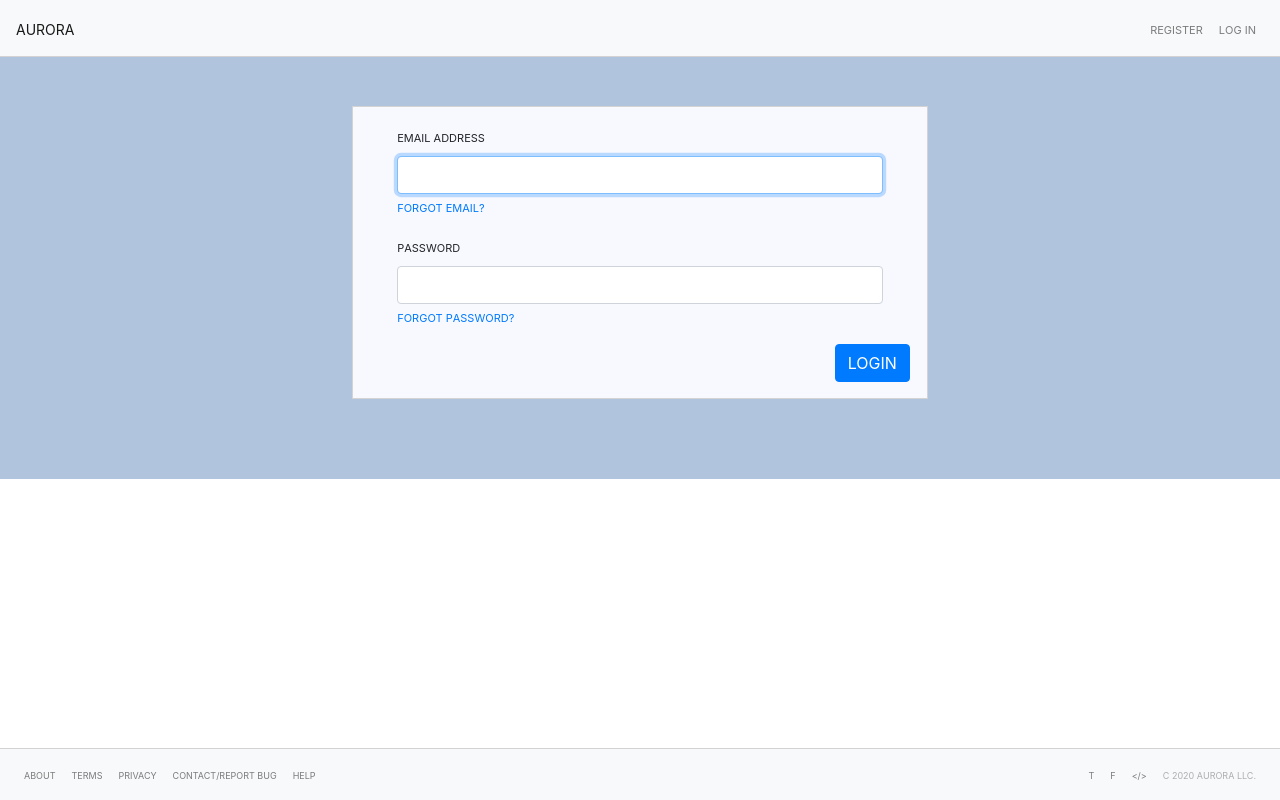
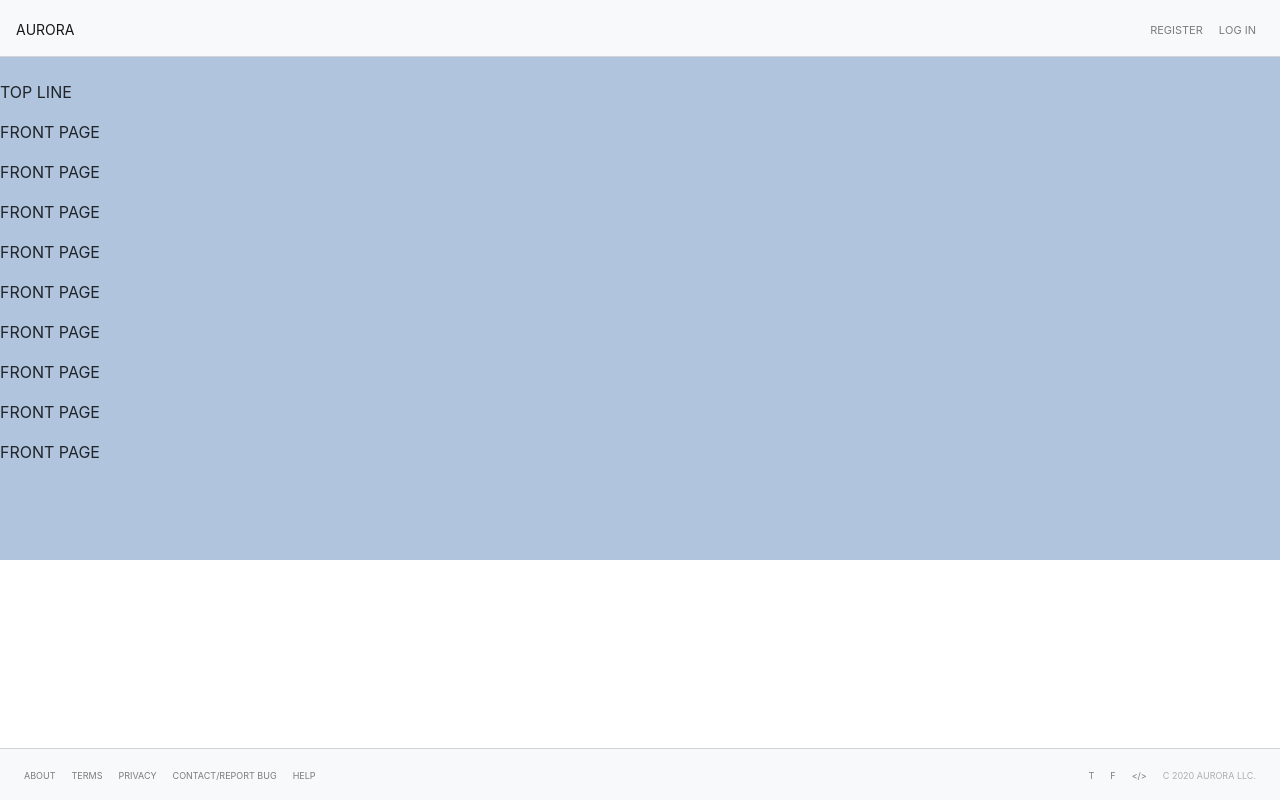
Before and after one commit to eritter688/aurora.frontend, a React (Create React App) app: page / in a window 1280 px wide. Built offline with nearby package versions, Linux system fonts and the light colour scheme.

Commit message:
basic router!

```diff
--- a/package.json
+++ b/package.json
@@ -16,6 +16,7 @@
     "react-bootstrap": "^1.0.1",
     "react-dom": "^16.13.1",
     "react-redux": "^7.2.0",
+    "react-router-dom": "^5.2.0",
     "react-scripts": "3.4.1",
     "redux-devtools-extension": "^2.13.8"
   },
--- a/src/App.js
+++ b/src/App.js
@@ -2,9 +2,8 @@ import React, {Component} from 'react';
 import './App.css';
 import 'bootstrap/dist/css/bootstrap.min.css';
 import AuroraNavBar from "./components/navbar/NavBar";
-import LoginContainer from "./pages/login";
 import AuroraFooter from "./components/footer/footer";
-
+import Router from "./router/router";
 
 class App extends Component {
 
@@ -29,7 +28,7 @@ class App extends Component {
                     <AuroraNavBar/>
                 </header>
                 <body style={bodyStyle}>
-                <LoginContainer/>
+                {Router()}
                 </body>
                 <footer className="App-footer">
                     <AuroraFooter/>
--- a/src/components/navbar/NavBar.js
+++ b/src/components/navbar/NavBar.js
@@ -44,7 +44,7 @@ export default function AuroraNavBar() {
                     <Nav.Link href={""}>Register</Nav.Link>
                 </Nav.Item>
                 <Nav.Item>
-                    <Nav.Link href={""}>Log In</Nav.Link>
+                    <Nav.Link href={"/login"}>Log In</Nav.Link>
                 </Nav.Item>
             </Nav>
         );
--- a/src/index.js
+++ b/src/index.js
@@ -3,16 +3,19 @@ import ReactDOM from 'react-dom';
 import './index.css';
 import App from './App';
 import store from './app/store';
-import { Provider } from 'react-redux';
+import {Provider} from 'react-redux';
 import * as serviceWorker from './serviceWorker';
+import {BrowserRouter} from "react-router-dom";
 
 ReactDOM.render(
-  <React.StrictMode>
-    <Provider store={store}>
-      <App />
-    </Provider>
-  </React.StrictMode>,
-  document.getElementById('root')
+    <React.StrictMode>
+        <Provider store={store}>
+            <BrowserRouter>
+                <App/>
+            </BrowserRouter>
+        </Provider>
+    </React.StrictMode>,
+    document.getElementById('root')
 );
 
 // If you want your app to work offline and load faster, you can change
--- /dev/null
+++ b/src/router/router.js
@@ -0,0 +1,34 @@
+import React from "react";
+import {Route, Switch,} from "react-router-dom";
+import IndexContainer from "../pages";
+import LoginContainer from "../pages/login";
+
+
+export default function Router() {
+    return (
+        <Switch>
+            <Route path={"/login"} component={LoginContainer}/>
+            <Route exact_path={"/"} component={IndexContainer}/>
+        </Switch>
+    );
+}
+
+// function PrivateRoute({ children, ...rest }) {
+//     return (
+//         <Route
+//             {...rest}
+//             render={({ location }) =>
+//                 fakeAuth.isAuthenticated ? (
+//                     children
+//                 ) : (
+//                     <Redirect
+//                         to={{
+//                             pathname: "/login",
+//                             state: { from: location }
+//                         }}
+//                     />
+//                 )
+//             }
+//         />
+//     );
+// }
```
Also changed, not shown: 1 other file (tests, documents, lock files or other folders).
